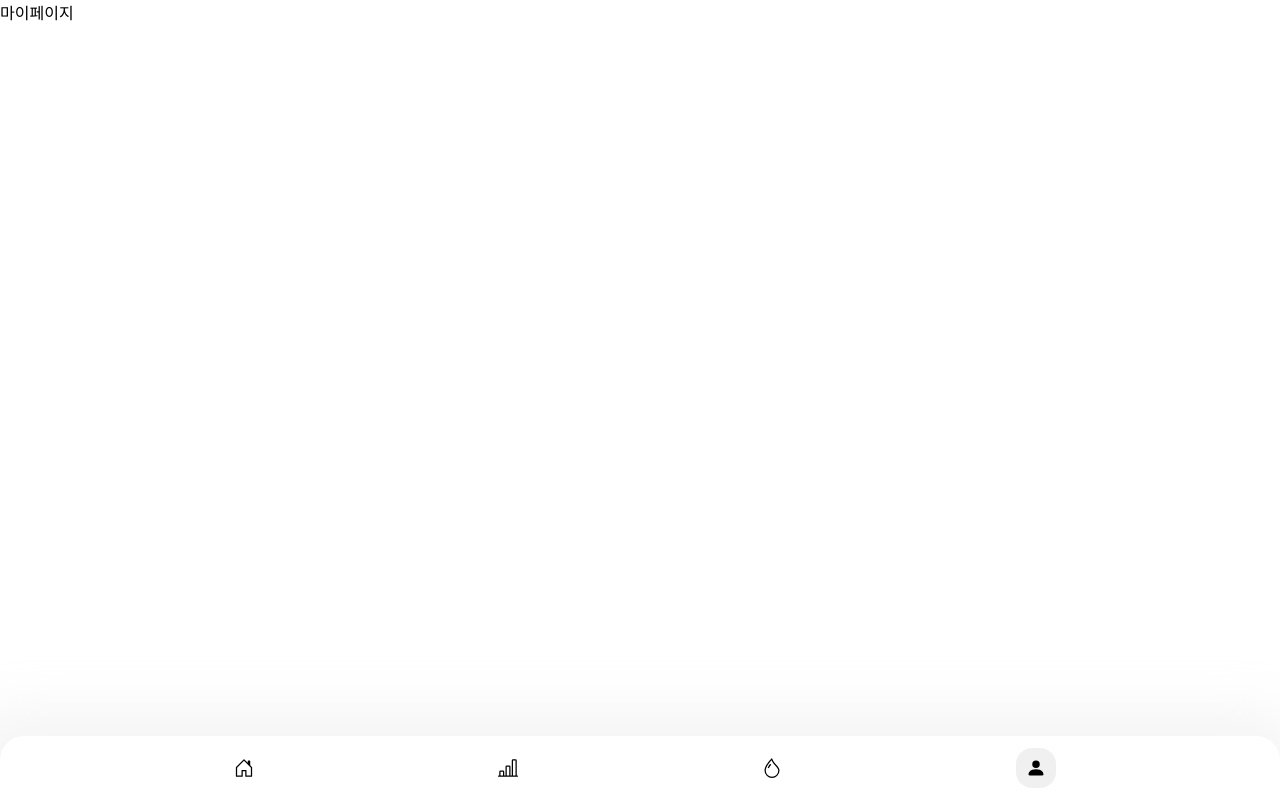
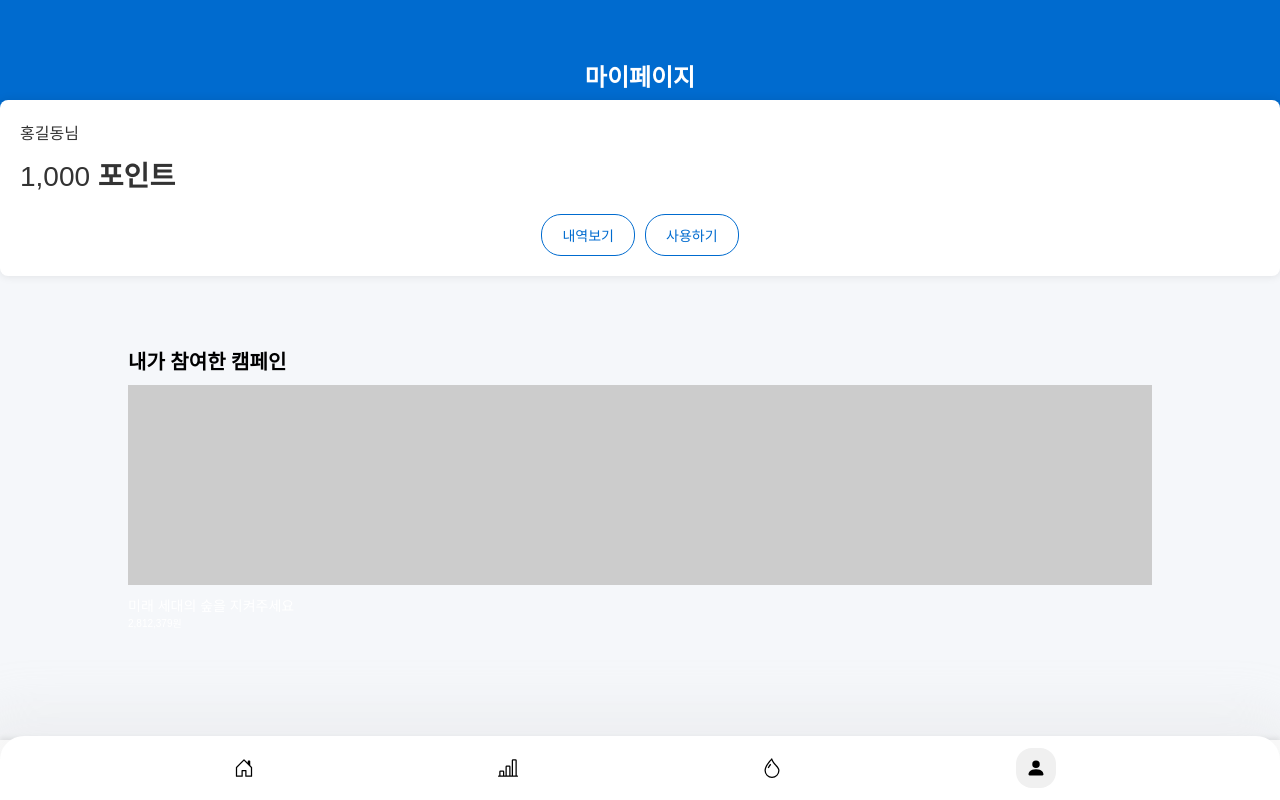
Before and after one commit to sel-f1veguys/sel-f1veguys, a React (Create React App) app in the folder frontend/sel-frontend/: page /mypage in a window 1280 px wide. Built offline with nearby package versions, Linux system fonts and the light colour scheme.

Commit message:
Feat: mypage prototype

```diff
--- a/frontend/sel-frontend/src/components/mypage/Mypage.jsx
+++ b/frontend/sel-frontend/src/components/mypage/Mypage.jsx
@@ -1,12 +1,44 @@
 import React from 'react';
-// import styles from './Navbar.module.css';
+import styles from './Mypage.module.css';
+import MyPointHeader from '../mypoint/MyPointHeader';
 
-const Mypage = () => {
+const MyPage = () => {
+
+
   return (
-    <div>
-      마이페이지
+    <div className={styles.myPage}>
+       <div className={styles.header}>
+        <div className={styles.headerTop}>
+          마이페이지
+        </div>
+        <MyPointHeader />
+      </div>
+      <div className={styles.campaignSection}>
+        <div className={styles.campaignTitle}>내가 참여한 캠페인</div>
+        <div className={styles.campaignImage}></div>
+        <div className={styles.campaignName}>미래 세대의 숲을 지켜주세요</div>
+        <div className={styles.campaignAmount}>2,812,379원</div>
+      </div>
+      <div className={styles.bottomNav}>
+        <div className={styles.navItem}>
+          <div className={styles.navIcon}></div>
+          내 정보
+        </div>
+        <div className={styles.navItem}>
+          <div className={styles.navIcon}></div>
+          등록된카드
+        </div>
+        <div className={styles.navItem}>
+          <div className={styles.navIcon}></div>
+          보관함
+        </div>
+        <div className={styles.navItem}>
+          <div className={styles.navIcon}></div>
+          문의하기
+        </div>
+      </div>
     </div>
   );
 };
 
-export default Mypage;
+export default MyPage;
--- a/frontend/sel-frontend/src/components/mypage/Mypage.module.css
+++ b/frontend/sel-frontend/src/components/mypage/Mypage.module.css
@@ -0,0 +1,116 @@
+.myPage {
+  display: flex;
+  flex-direction: column;
+  align-items: center;
+  height: 100vh;
+  font-family: 'Inter', sans-serif;
+  background-color: #f5f7fa;
+}
+
+.header {
+  width: 100%;
+  display: flex;
+  flex-direction: column;
+}
+
+.headerTop {
+  background-color: #006bcf;
+  height: 150px; /* Adjust the height as needed */
+  display: flex;
+  justify-content: center;
+  align-items: center;
+  color: #fff;
+  font-size: 24px; /* Font size for the header title */
+  font-weight: bold; /* Font weight for the header title */
+}
+
+.userInfoBox {
+  background-color: white;
+  border-radius: 15px;
+  padding: 20px;
+  margin-top: -50px;
+  width: 80%;
+  box-shadow: 0 4px 4px rgba(0, 0, 0, 0.25);
+}
+
+.userName {
+  font-size: 18px;
+  font-weight: 700;
+  margin-bottom: 10px;
+}
+
+.pointAmount {
+  font-size: 18px;
+  font-weight: 700;
+  margin-bottom: 20px;
+}
+
+.buttonGroup {
+  display: flex;
+  justify-content: space-between;
+}
+
+.button {
+  background-color: #D9D9D9;
+  color: white;
+  border: none;
+  padding: 10px 20px;
+  border-radius: 12px;
+  font-size: 20px;
+  font-weight: 700;
+  cursor: pointer;
+}
+
+.campaignSection {
+  margin-top: 20px;
+  width: 80%;
+}
+
+.campaignTitle {
+  font-size: 20px;
+  font-weight: 700;
+  margin-bottom: 10px;
+}
+
+.campaignImage {
+  width: 100%;
+  height: 200px;
+  background-color: #ccc;
+  margin-bottom: 10px;
+}
+
+.campaignName {
+  font-size: 14px;
+  font-weight: 500;
+  color: white;
+}
+
+.campaignAmount {
+  font-size: 10px;
+  font-weight: 500;
+  color: white;
+}
+
+.bottomNav {
+  position: fixed;
+  bottom: 0;
+  width: 100%;
+  background-color: white;
+  display: flex;
+  justify-content: space-around;
+  padding: 10px 0;
+  box-shadow: 0 -2px 5px rgba(0, 0, 0, 0.1);
+}
+
+.navItem {
+  text-align: center;
+  font-size: 8px;
+  font-weight: 700;
+}
+
+.navIcon {
+  width: 24px;
+  height: 24px;
+  background-color: #374957;
+  margin-bottom: 5px;
+}
--- a/frontend/sel-frontend/src/components/mypoint/MyPoint.jsx
+++ b/frontend/sel-frontend/src/components/mypoint/MyPoint.jsx
@@ -3,6 +3,7 @@ import React, { useState } from 'react';
 import FilterPopup from './PointFilterPop';
 import PointHistory from './PointHistory';
 import styles from './MyPoint.module.css';
+import MyPointHeader from './MyPointHeader';
 
 const MyPoint = () => {
   const [showFilterPopup, setShowFilterPopup] = useState(false);
@@ -27,18 +28,7 @@ const MyPoint = () => {
         <div className={styles.headerTop}>
           마이페이지
         </div>
-        <div className={styles.headerBottom}>
-          <div className={styles.userInfoBox}>
-            <div className={styles.userName}>홍길동님</div>
-            <div className={styles.pointAmount}>
-              1,000 <span>포인트</span>
-            </div>
-            <div className={styles.buttonGroup}>
-              <button className={styles.historyButton}>내역보기</button>
-              <button className={styles.chargeButton}>사용하기</button>
-            </div>
-          </div>
-        </div>
+        <MyPointHeader />
       </div>
 
       <div className={styles.filterSection}>
--- a/frontend/sel-frontend/src/components/mypoint/MyPoint.module.css
+++ b/frontend/sel-frontend/src/components/mypoint/MyPoint.module.css
@@ -26,18 +26,6 @@
   font-weight: bold; /* Font weight for the header title */
 }
 
-.headerBottom {
-  background-color: #fff;
-  box-shadow: 0 0 10px rgba(0, 0, 0, 0.1);
-  border-radius: 8px;
-  padding: 20px;
-  position: relative;
-  top: -50px; /* Adjust to overlap with the blue part */
-  width: calc(100% - 40px); /* Adjust for padding */
-  display: flex;
-  flex-direction: column;
-  align-items: flex-start; /* Align items to the left */
-}
 
 .userInfoBox {
   width: 100%; /* Take full width for proper alignment */
--- /dev/null
+++ b/frontend/sel-frontend/src/components/mypoint/MyPointHeader.jsx
@@ -0,0 +1,33 @@
+'use client';
+import React from 'react';
+import {useNavigate} from 'react-router-dom';
+import styles from './MyPointHeader.module.css';
+
+const MyPointHeader = () => {
+
+  const navigate = useNavigate();
+
+  const handleViewPoints = () => {
+    navigate('/mypoint');
+  };
+
+  const handleUsePoints = () => {
+    navigate('/');
+  };
+  return (
+    <div className={styles.headerBottom}>
+      <div className={styles.userInfoBox}>
+        <div className={styles.userName}>홍길동님</div>
+        <div className={styles.pointAmount}>
+          1,000 <span>포인트</span>
+        </div>
+        <div className={styles.buttonGroup}>
+          <button className={styles.historyButton} onClick={handleViewPoints}>내역보기</button>
+          <button className={styles.chargeButton} onClick={handleUsePoints}>사용하기</button>
+        </div>
+      </div>
+    </div>
+  );
+};
+
+export default MyPointHeader;
--- /dev/null
+++ b/frontend/sel-frontend/src/components/mypoint/MyPointHeader.module.css
@@ -0,0 +1,58 @@
+.headerBottom {
+  background-color: #fff;
+  box-shadow: 0 0 10px rgba(0, 0, 0, 0.1);
+  border-radius: 8px;
+  padding: 20px;
+  position: relative;
+  top: -50px; /* Adjust to overlap with the blue part */
+  width: calc(100% - 40px); /* Adjust for padding */
+  display: flex;
+  flex-direction: column;
+  align-items: flex-start; /* Align items to the left */
+}
+
+.userInfoBox {
+  width: 100%; /* Take full width for proper alignment */
+  text-align: left; /* Align text to the left */
+}
+
+.userName {
+  font-size: 16px; /* Adjust font size */
+  color: #333;
+  margin-bottom: 10px;
+}
+
+.pointAmount {
+  font-size: 28px;
+  font-weight: bold;
+  color: #333;
+  margin-bottom: 20px;
+  font-weight: normal; /* Default font weight for point amount */
+}
+
+.pointAmount span {
+  font-weight: bold; /* Bold font weight for '포인트' */
+}
+
+.buttonGroup {
+  display: flex;
+  justify-content: center;
+  gap: 10px;
+  width: 100%; /* Take full width for proper alignment */
+}
+
+.historyButton, .chargeButton {
+  background-color: #fff;
+  color: #006bcf;
+  border: 1px solid #006bcf;
+  padding: 10px 20px;
+  border-radius: 20px;
+  font-size: 14px; /* Ensure font size consistency */
+  cursor: pointer;
+  transition: background-color 0.3s, color 0.3s;
+}
+
+.historyButton:hover, .chargeButton:hover {
+  background-color: #006bcf;
+  color: #fff;
+}
```
